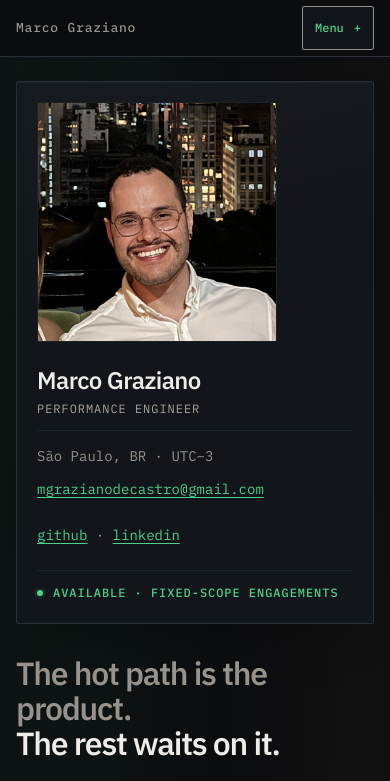
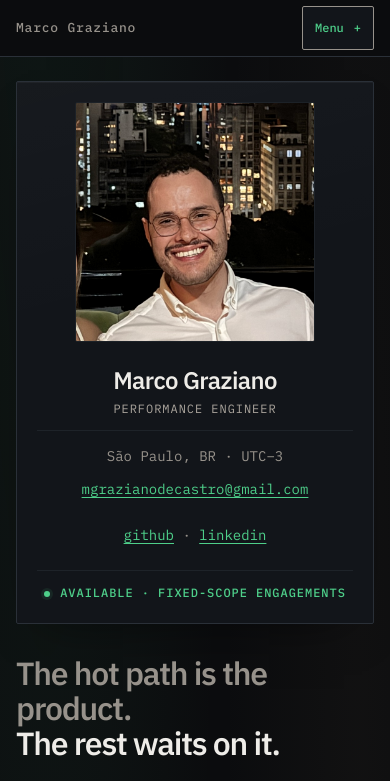
Before and after one commit to mgrazianoc/mgrazianoc.github.io, a website: page index.html in a window 390 px wide. Shown: the top 781 px of the page. Drawn offline with Linux system fonts and the light colour scheme.

Commit message:
Balance the mobile profile layout

```diff
--- a/index.html
+++ b/index.html
@@ -8,7 +8,7 @@
 <meta name="theme-color" content="#0b0c0e">
 <link rel="preconnect" href="https://fonts.gstatic.com" crossorigin>
 <link href="https://fonts.googleapis.com/css2?family=IBM+Plex+Mono:wght@400;500&family=IBM+Plex+Sans:wght@400;450;500;560&display=swap" rel="stylesheet">
-<link rel="stylesheet" href="styles.css?v=14">
+<link rel="stylesheet" href="styles.css?v=15">
 <script src="site.js?v=11" defer></script>
 </head>
 <body>
--- a/styles.css
+++ b/styles.css
@@ -1709,7 +1709,7 @@ pre:focus-visible { outline-offset: -3px; }
   .nav[data-enhanced]:not([data-menu-open]) :is(.nav-links, .nav-cta) { display: none; }
   .nav a:focus-visible, .nav-toggle:focus-visible { outline-offset: -3px; }
   .page { padding-inline: max(20px, env(safe-area-inset-left)) max(20px, env(safe-area-inset-right)); }
-  .card { grid-template-columns: 160px minmax(0, 1fr); padding: 20px; }
+  .card { grid-template-columns: 160px minmax(0, 1fr); align-items: center; padding: 20px; }
   .card dl { font-size: 0.875rem; }
   .card a { display: inline-flex; align-items: center; min-height: 44px; }
   .card a[href^="mailto:"] { display: block; padding-block: 8px; line-height: 1.6; }
@@ -1733,9 +1733,11 @@ pre:focus-visible { outline-offset: -3px; }
 @media (max-width: 30rem) {
   .page { padding-inline: max(16px, env(safe-area-inset-left)) max(16px, env(safe-area-inset-right)); }
   .nav-in { padding-inline: max(16px, env(safe-area-inset-left)) max(16px, env(safe-area-inset-right)); }
-  .card { display: block; margin-top: 24px; }
-  .card img { width: min(100%, 240px); height: auto; aspect-ratio: 1; margin-bottom: 24px; }
+  .card { display: block; margin-top: 24px; text-align: center; }
+  .card img { width: min(100%, 240px); height: auto; aspect-ratio: 1; margin: 0 auto 24px; }
   .card h1 { font-size: 1.5rem; }
+  .card .status { display: block; }
+  .card .status::before { display: inline-block; margin-right: 10px; vertical-align: middle; }
   .takes { columns: 1; }
   .takes-h { margin-top: 16px; }
   .sec { margin-top: 32px; padding-top: 40px; }
```
Also changed, not shown: writing/01/index.html (+1 -1 lines), writing/02/index.html (+1 -1 lines), writing/index.html (+1 -1 lines).
